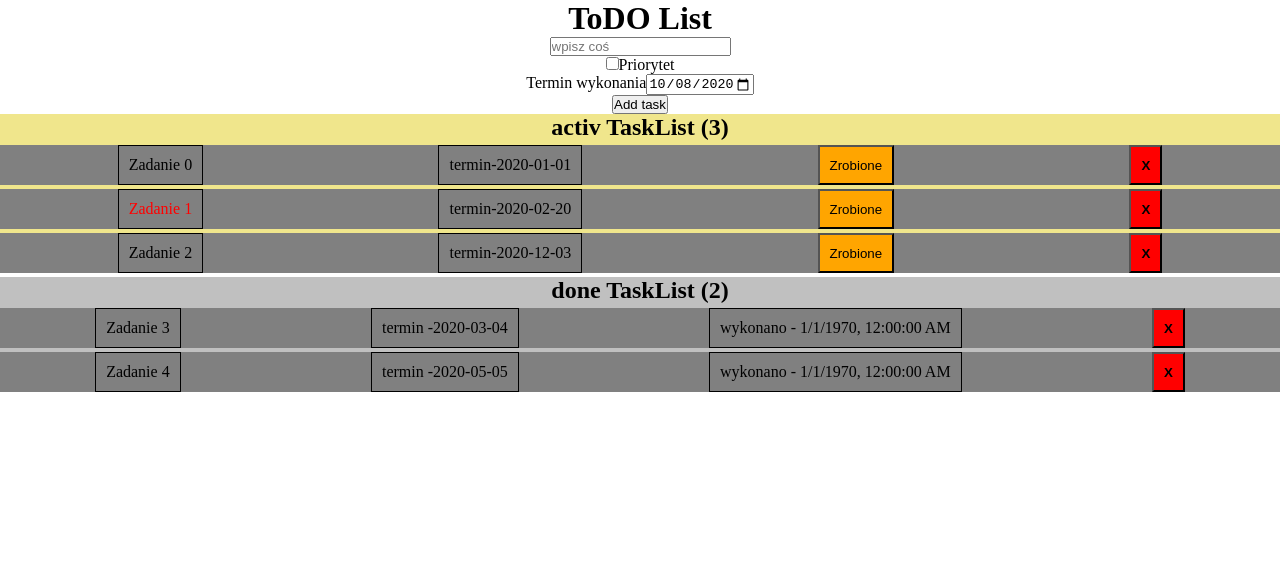
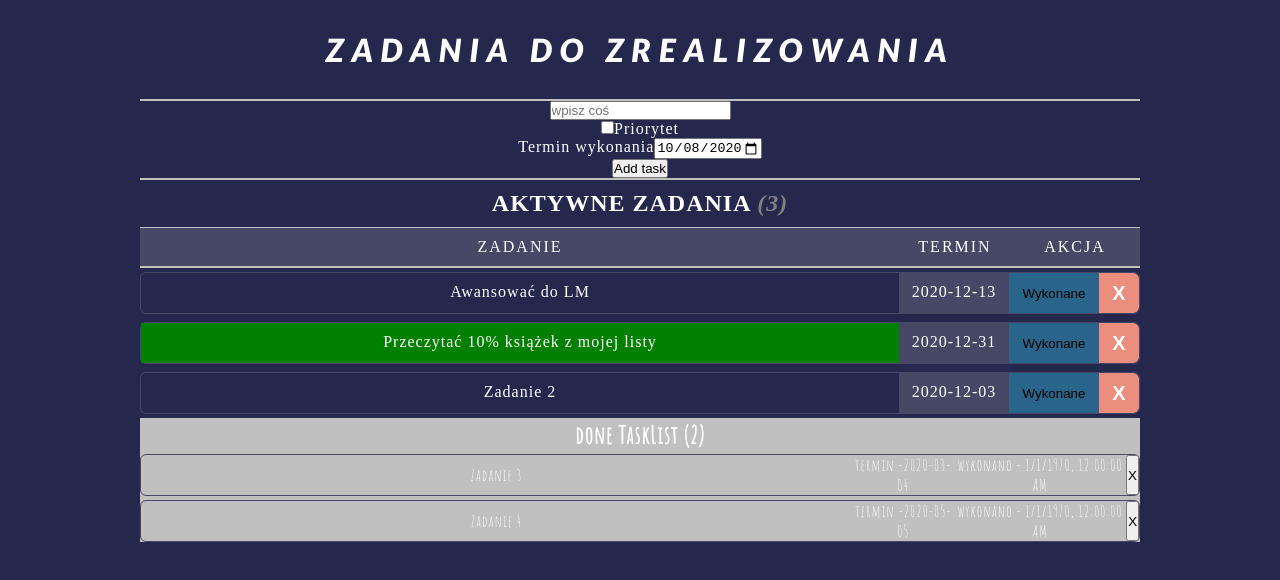
Before and after one commit to Zyar3k/todo_react_app, a React (Create React App) app: page / in a window 1280 px wide. Shown: the top 580 px of the page. Built offline with nearby package versions, Linux system fonts and the light colour scheme.

Commit message:
Add styles to active tasks

```diff
--- a/public/index.html
+++ b/public/index.html
@@ -10,34 +10,12 @@
       content="Web site created using create-react-app"
     />
     <link rel="apple-touch-icon" href="%PUBLIC_URL%/logo192.png" />
-    <!--
-      manifest.json provides metadata used when your web app is installed on a
-      user's mobile device or desktop. See https://developers.google.com/web/fundamentals/web-app-manifest/
-    -->
     <link rel="manifest" href="%PUBLIC_URL%/manifest.json" />
-    <!--
-      Notice the use of %PUBLIC_URL% in the tags above.
-      It will be replaced with the URL of the `public` folder during the build.
-      Only files inside the `public` folder can be referenced from the HTML.
-
-      Unlike "/favicon.ico" or "favicon.ico", "%PUBLIC_URL%/favicon.ico" will
-      work correctly both with client-side routing and a non-root public URL.
-      Learn how to configure a non-root public URL by running `npm run build`.
-    -->
-    <title>React App</title>
+    <link href="https://fonts.googleapis.com/css2?family=Amatic+SC&family=Courgette&family=Lato:ital,wght@1,900&display=swap" rel="stylesheet">
+    <title>Zadania - rzeczy do zrobienia</title>
   </head>
   <body>
     <noscript>You need to enable JavaScript to run this app.</noscript>
     <div id="root"></div>
-    <!--
-      This HTML file is a template.
-      If you open it directly in the browser, you will see an empty page.
-
-      You can add webfonts, meta tags, or analytics to this file.
-      The build step will place the bundled scripts into the <body> tag.
-
-      To begin the development, run `npm start` or `yarn start`.
-      To create a production bundle, use `npm run build` or `yarn build`.
-    -->
   </body>
 </html>
--- a/src/components/App/App.js
+++ b/src/components/App/App.js
@@ -9,19 +9,19 @@ class App extends React.Component {
     tasks: [
       {
         id: 0,
-        text: "Zadanie 0",
-        date: "2020-01-01",
+        text: "Przeczytać 10% książek z mojej listy",
+        date: "2020-12-31",
         highImportant: true,
-        important: false,
+        important: true,
         active: true,
         finishDate: null,
       },
       {
         id: 1,
-        text: "Zadanie 1",
-        date: "2020-02-20",
+        text: "Awansować do LM",
+        date: "2020-12-13",
         highImportant: false,
-        important: true,
+        important: false,
         active: true,
         finishDate: null,
       },
@@ -100,7 +100,7 @@ class App extends React.Component {
   render() {
     return (
       <div className="App">
-        <h1>ToDO List</h1>
+        <h1>Zadania do zrealizowania</h1>
         <AddTask add={this.addNewTask} />
         <TaskList
           tasks={this.state.tasks}
--- a/src/components/App/App.scss
+++ b/src/components/App/App.scss
@@ -1,3 +1,20 @@
 .App {
   text-align: center;
+  //   display: flex;
+  // align-items: center;
+
+  // border: 2px solid black;
+  // max-width: 50%;
+  width: 1000px;
+
+  h1 {
+    // background: red;
+    padding: 30px 0;
+    text-transform: uppercase;
+    font-family: "Lato", sans-serif;
+    font-weight: bolder;
+    letter-spacing: 8px;
+    color: white;
+    border-bottom: 2px solid silver;
+  }
 }
--- a/src/components/Task/Task.js
+++ b/src/components/Task/Task.js
@@ -3,7 +3,7 @@ import "./Task.scss";
 
 const Task = (props) => {
 
-  const importantStyle = { color: "red" };
+  const importantStyle = { background: "green" };
 
   const {
     text,
@@ -27,11 +27,14 @@ const Task = (props) => {
         >
           {text}
         </div>
-        <div className="date">termin-{date}</div>
-        <button onClick={() => props.change(id)}>Zrobione</button>
-        <button onClick={() => props.delete(id)} className="deleteBtn">
-          X
-        </button>
+
+        <div className='utility'>
+          <div className="dateActiv">{date}</div>
+          <button onClick={() => props.change(id)} className='btnDone'>Wykonane</button>
+          <button onClick={() => props.delete(id)} className="deleteBtn">
+            X
+          </button>
+        </div>
       </div>
     );
   } else {
--- a/src/components/Task/Task.scss
+++ b/src/components/Task/Task.scss
@@ -1,26 +1,61 @@
 .taskBox {
-  background: grey;
+  // background: grey;
   margin: 4px 0;
   display: flex;
   justify-content: space-around;
+  border: 1px solid #464866;
+  border-radius: 6px;
 
   .text {
-    border: 1px solid black;
+    display: flex;
+    text-align: center;
+    justify-content: center;
+    width: calc(100% - 240px);
+    // border: 1px solid black;
     padding: 10px;
   }
 
-  .date {
-    border: 1px solid black;
-    padding: 10px;
-  }
+  .utility {
+    display: flex;
+    // width: 20%;
 
-  button {
-    padding: 10px;
-    background: orange;
+    button {
+      border: none;
+      cursor: pointer;
+    }
 
-    &.deleteBtn {
-      background: red;
+    .btnDone {
+      padding: 0 10px;
+      width: 90px;
+      transition: .5s all ease-in-out;
+      background: #29648A;
+      &:hover {
+        background: #2E9CCA;
+        // font-size: 40px;
+      }
+    }
+
+    .deleteBtn {
+      width: 40px;
+      height: 40px;
+      background: rgb(235, 142, 126);
       font-weight: bold;
+      font-size: 20px;
+      color: white;
+      transition: .5s all ease-in-out;
+      border-top-right-radius: 6px;
+      border-bottom-right-radius: 6px;
+      &:hover {
+        background: red;
+        // font-size: 40px;
+      }
+    }
+
+    .dateActiv {
+      width: 110px;
+      background: silver;
+      background: #464866;
+      padding: 10px;
     }
   }
 }
--- a/src/components/TaskList/TaskList.js
+++ b/src/components/TaskList/TaskList.js
@@ -37,7 +37,12 @@ const TaskList = (props) => {
   return (
     <div>
       <div className="activeTasks">
-        <h2>activ TaskList ({activeTasks.length})</h2>
+        <h2>Aktywne zadania <em>({activeTasks.length})</em></h2>
+        <div className='infoRow'>
+          <div>zadanie</div>
+          <div>termin</div>
+          <div>akcja</div>
+        </div>
         {activeTasks.length > 0 ? activeTasks : <h1>0 tasks</h1>}
       </div>
       <div className="doneTasks">
--- a/src/components/TaskList/TaskList.scss
+++ b/src/components/TaskList/TaskList.scss
@@ -1,7 +1,53 @@
 .activeTasks {
-  background: khaki;
+  // font-family: "Courgette", cursive;
+  display: flex;
+  flex-direction: column;
+  border-bottom: 2px solid silver;
+  h2 {
+    border-top: 2px solid silver;
+    text-transform: uppercase;
+    color: white;
+    padding: 10px 0;
+    em {
+      color: grey;
+    }
+
+    &:hover {
+      em {
+        color: white;
+      }
+    }
+  }
+
+  .infoRow {
+    display: flex;
+    text-transform: uppercase;
+    border-top: 1px solid silver;
+    border-bottom: 2px solid silver;
+    letter-spacing: 2px;
+    background: #464866;
+
+    div {
+      padding: 10px 0;
+    }
+
+    :first-child {
+      width: calc(100% - 240px);
+    }
+
+    :nth-child(2) {
+      width: 110px;
+      // background: #AAABB8;
+    }
+
+    :last-child {
+      width: 130px;
+    }
+  }
 }
 
 .doneTasks {
   background: silver;
+  font-family: "Amatic SC", cursive;
+  // text-decoration: line-through;
 }
--- a/src/index.scss
+++ b/src/index.scss
@@ -3,3 +3,17 @@
   padding: 0;
   box-sizing: border-box;
 }
+
+body {
+  display: flex;
+  align-items: center;
+  justify-content: center;
+  background: #25274D;
+  color: white;
+  letter-spacing: 1px;
+}
+
+
+// font-family: 'Amatic SC', cursive;
+// font-family: 'Courgette', cursive;
+// font-family: 'Lato', sans-serif;
```
